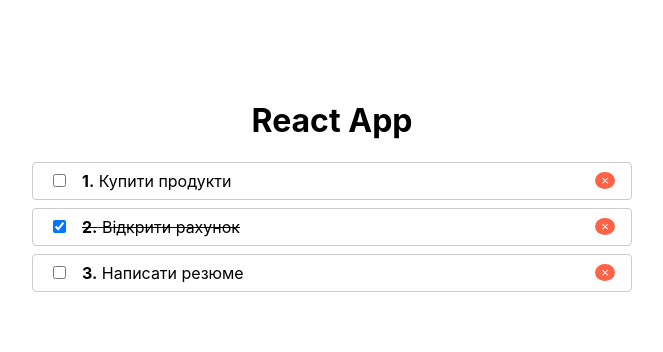
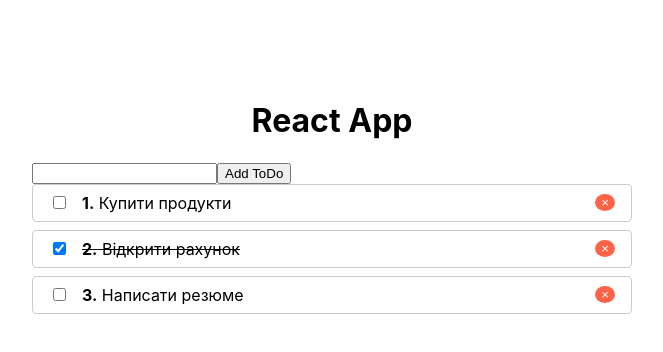
Before and after one commit to vbasoon/React2020, a React (Create React App) app: page / in a window 1280 px wide. Shown: the top 352 px of the page, without its empty margins (308-971 px from the left). Built offline with nearby package versions, Linux system fonts and the light colour scheme.

Commit message:
Component AddTodo

```diff
--- a/src/App.js
+++ b/src/App.js
@@ -2,6 +2,7 @@ import React from "react";
 import "./App.css";
 import TodoList from "./components/Todo/TodoList";
 import Context from "./context";
+import AddTodo from "./components/Todo/AddTodo";
 
 function App() {
   const [todos, setTodos] = React.useState([
@@ -29,6 +30,7 @@ function App() {
     <Context.Provider value={{ removeTodo }}>
       <div className="wrapper">
         <h1>React App</h1>
+        <AddTodo />
         {todos.length ? (
           <TodoList todos={todos} onToggle={toggleTodo} />
         ) : (
--- /dev/null
+++ b/src/components/Todo/AddTodo.jsx
@@ -0,0 +1,12 @@
+import React from "react";
+
+const AddTodo = () => {
+  return (
+    <form>
+      <input />
+      <button type="submit">Add ToDo</button>
+    </form>
+  );
+};
+
+export default AddTodo;
```
